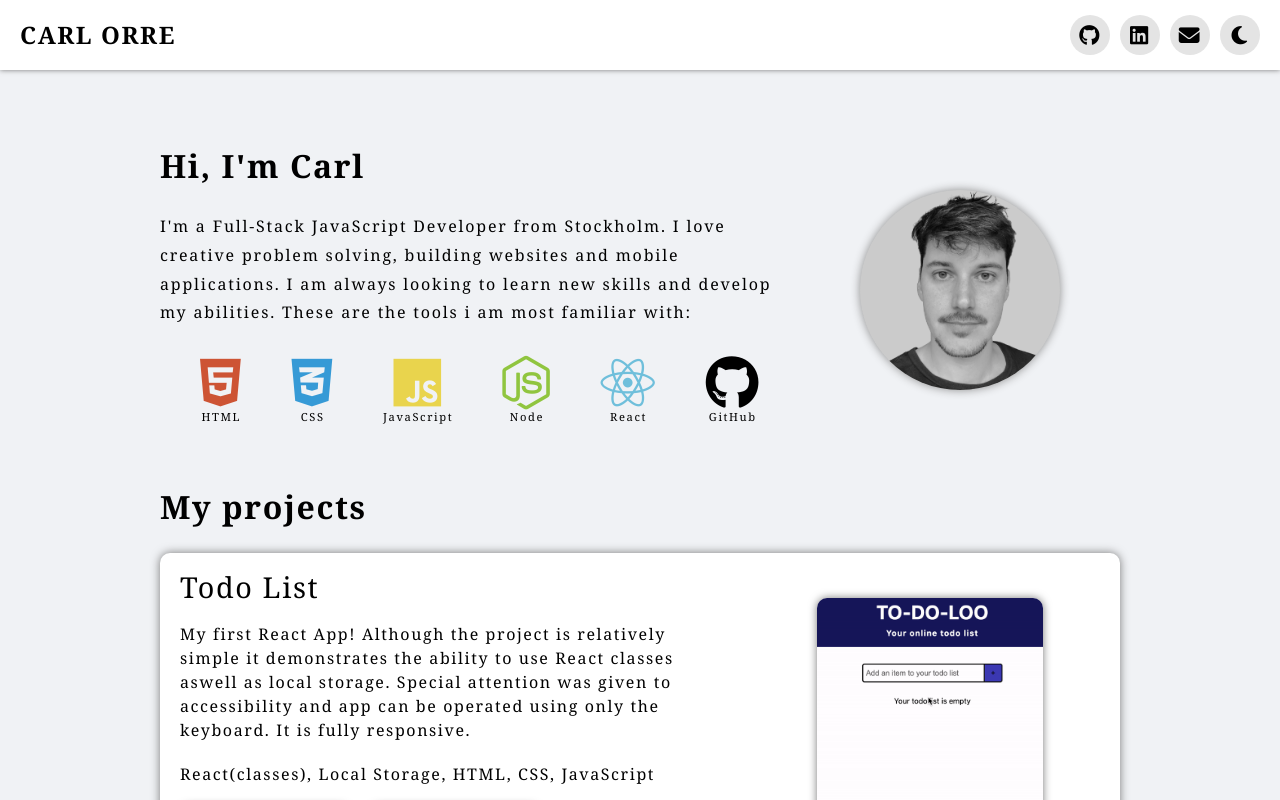
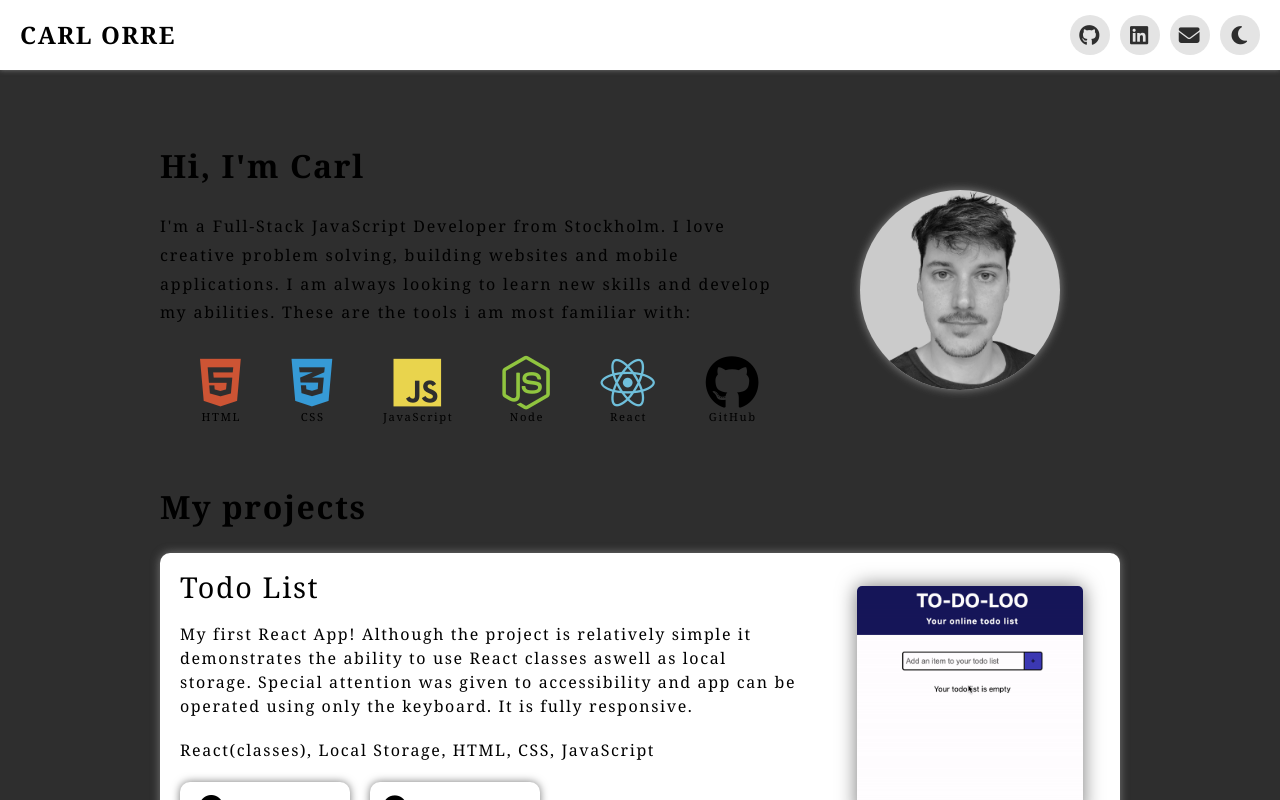
Before and after one commit to carlorre/portfolio, a React (Create React App) app: page / in a window 1280 px wide. Built offline with nearby package versions, Linux system fonts and the light colour scheme.

Commit message:
fixed local storage

```diff
--- a/src/App.css
+++ b/src/App.css
@@ -51,7 +51,7 @@ table {
 /* --------------------------- */
 
 :root {
-	--primary-color: #f0f2f5;
+	--primary-color: #2e2e2e;
 	--secondary-color: white
 }
 
--- a/src/App.js
+++ b/src/App.js
@@ -1,4 +1,4 @@
-import React from 'react';
+import React, { useEffect } from 'react';
 import { useState } from 'react';
 import './App.css';
 import Header from './components/Header';
@@ -8,7 +8,7 @@ import Projects from './components/Projects';
 const lightTheme = {
   "--primary-color": "#f0f2f5",
   "--secondary-color": "white",
-  "--font-color": "black"
+  "--font-color": "#2e2e2e"
 }
 
 const darkTheme = {
@@ -18,22 +18,34 @@ const darkTheme = {
 };
 
 const App = () => {
+  const [currentTheme, setTheme] = useState('light')
 
-  const [currentTheme, setTheme] = useState("light");
+  useEffect(() => {
+    if (localStorage) {
+      if (localStorage.getItem('theme') === 'dark') {
+        applyTheme(darkTheme)
+        setTheme('dark')
+      }
+    }
+  }, [currentTheme])
 
   const onClick = () => {
-    const nextTheme = currentTheme === "light" ? "dark" : "light";
-    setTheme(nextTheme);
-    applyTheme(nextTheme, () => setTheme(nextTheme));
+    if (currentTheme === 'light') {
+      applyTheme(darkTheme)
+      setTheme('dark')
+      localStorage.setItem('theme', 'dark')
+    } else {
+      applyTheme(lightTheme)
+      setTheme('light')
+      localStorage.setItem('theme', 'light')
+    }
   };
 
-  const applyTheme = (nextTheme, cb) => {
-    const theme = nextTheme === "light" ? lightTheme : darkTheme;
+  const applyTheme = (theme) => {
     Object.keys(theme).forEach(key => {
       const value = theme[key];
       document.documentElement.style.setProperty(key, value);
     });
-    cb();
   };
 
   return (
--- a/src/components/Header.css
+++ b/src/components/Header.css
@@ -23,7 +23,7 @@
   width: 40px;
   height: 40px;
   font-size: 1.3em;
-  color: black;
+  color: #2e2e2e;
   display: flex;
   justify-content: center;
   align-items: center;
@@ -38,7 +38,7 @@
 
 a:visited {
   text-decoration: none;
-  color: black;
+  color: #2e2e2e;
 }
 
 .name {
--- a/src/components/Header.jsx
+++ b/src/components/Header.jsx
@@ -9,31 +9,31 @@ const Header = ({ currentTheme, onClick }) => {
     <div className="header-links-container">
       <ul className="header-links-list">
         <li>
-          <a class="nav-link" href="https://github.com/carlorre">
-            <i class="fab fa-github"></i>
+          <a className="nav-link" href="https://github.com/carlorre">
+            <i className="fab fa-github"></i>
           </a>
         </li>
         <li>
-          <a class="nav-link" href="https://www.linkedin.com/in/carl-orre">
-            <i class="fab fa-linkedin"></i>
+          <a className="nav-link" href="https://www.linkedin.com/in/carl-orre">
+            <i className="fab fa-linkedin"></i>
           </a>
         </li>
         <li>
-          <a class="nav-link" href="mailto:carl.orre@gmail.com">
-            <i class="fas fa-envelope"></i>
+          <a className="nav-link" href="mailto:carl.orre@gmail.com">
+            <i className="fas fa-envelope"></i>
           </a>
         </li>
 
       {currentTheme === 'light' ?
         <li>
-          <div onClick={onClick} class="nav-link">
-            <i class="fas fa-moon"></i>
+          <div onClick={onClick} className="nav-link">
+            <i className="fas fa-moon"></i>
           </div>
         </li>
         :
         <li>
-        <div onClick={onClick} class="nav-link">
-          <i class="fas fa-sun"></i>
+        <div onClick={onClick} className="nav-link">
+          <i className="fas fa-sun"></i>
         </div>
         </li>
         }
--- a/src/components/ProjectCard.css
+++ b/src/components/ProjectCard.css
@@ -29,14 +29,13 @@
   min-width: 300px;
   justify-content: center;
   align-items: center;
-  padding: 40px;
 }
 
 .project-media {
   max-height: 230px;
   max-width: 230px;
-  border-radius: 10px;
-  box-shadow: 0 0 8px rgb(120, 120, 120);
+  border-radius: 5px;
+  box-shadow: 0 0 20px rgb(120, 120, 120);
   z-index:-1;
 }
 
--- a/src/components/ProjectCard.jsx
+++ b/src/components/ProjectCard.jsx
@@ -8,8 +8,8 @@ const ProjectCard = (project) => (
       <p>{project.description}</p>
       <p>{project.technologyUsed}</p>
       <div className="buttons-container">
-        {project.liveDemo ? <a className="card-button" href={project.liveDemo}><i class="card-link-icon fas fa-play-circle"></i><span className="project-link-text">Live Demo</span></a> : null }
-        <a className="card-button" href={project.gitHubLink}><i class="card-link-icon fab fa-github"></i><span className="project-link-text">Github Link</span></a>
+        {project.liveDemo ? <a className="card-button" href={project.liveDemo}><i className="card-link-icon fas fa-play-circle"></i><span className="project-link-text">Live Demo</span></a> : null }
+        <a className="card-button" href={project.gitHubLink}><i className="card-link-icon fab fa-github"></i><span className="project-link-text">Github Link</span></a>
       </div>
     </div>
     <div className="media-container">
--- a/src/projectsArray.js
+++ b/src/projectsArray.js
@@ -41,12 +41,10 @@ export const projects = [
   },
   {
     name: 'Portfolio',
-    description: 'My personal portfolio page built with React and is used as a platform to display my work. The application is hosted on Netlify and is fully responsive. It has a dark mode feature.',
-    technologyUsed: 'React Native, HTML, CSS, JavaScript',
+    description: 'My personal portfolio page built with React and is used as a platform to display my work. The application is hosted on Netlify and is fully responsive. It has a dark mode feature that persists using local storage.',
+    technologyUsed: 'React Native, Local Storage, HTML, CSS, JavaScript',
     gitHubLink: 'https://github.com/carlorre/portfolio',
-    liveDemo: 'https://www.carlorre.com/',
+    // liveDemo: 'https://www.carlorre.com/',
     media: './media/portfolio.png',
   }
-
-
 ];
```
